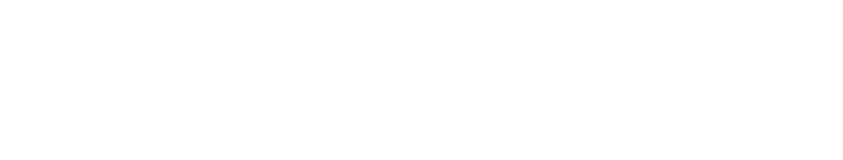
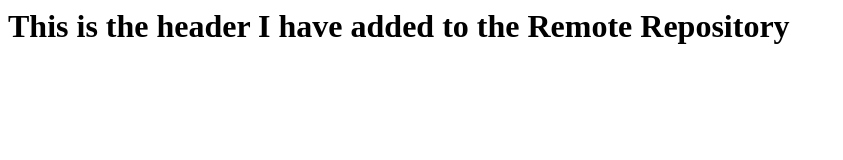
Before and after one commit to Mou-sys/sshRemoteRepo, a plain HTML site: page index.html in a window 1280 px wide. Shown: the whole page, without its empty margins (0-843 px from the left). Drawn offline with Linux system fonts and the light colour scheme.

Commit message:
Added a header in index.html

```diff
--- a/index.html
+++ b/index.html
@@ -1,3 +1,7 @@
 <html>
 
+<body>
+  <H1> This is the header I have added to the Remote Repository </H1>
+</body>
+
 </html>
```
